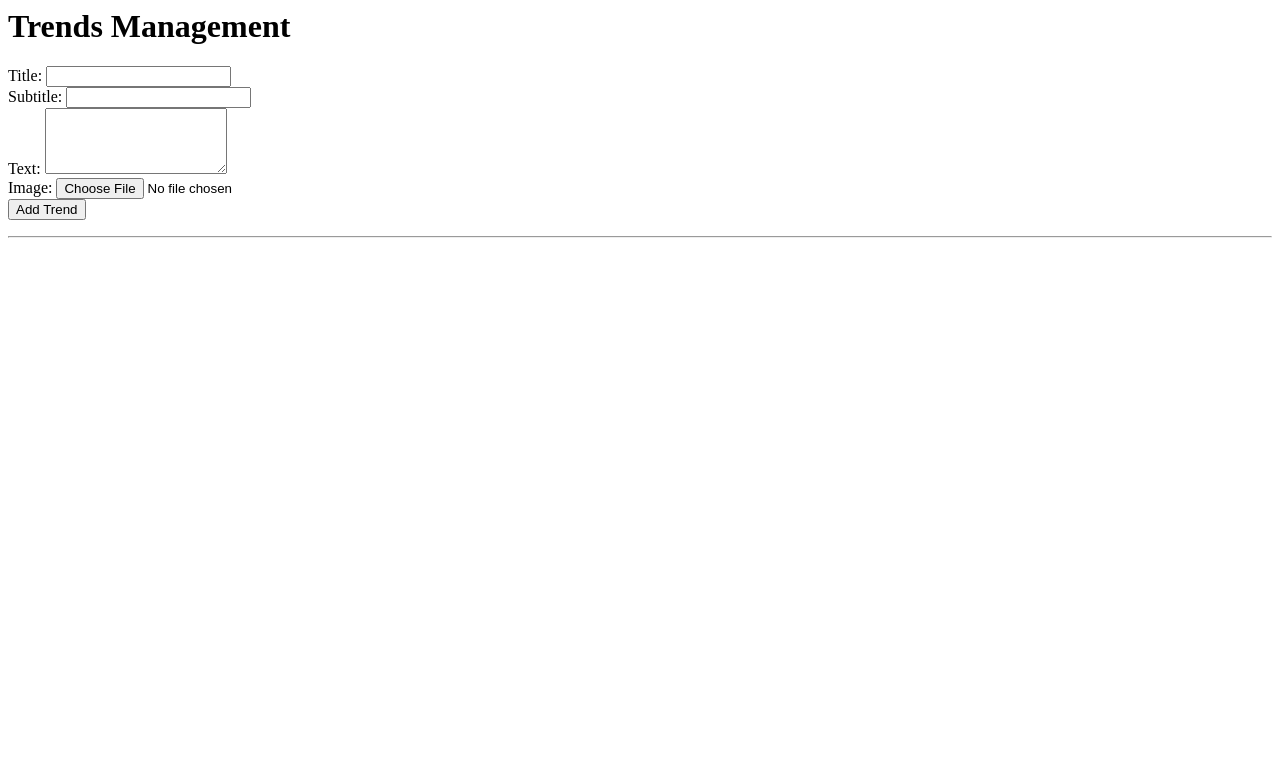
After one commit to ChunMaruDance/cms, a PHP site: page /views/mainPage/renderTrends.php in a window 1280 px wide. The commit adds this page. Shown: the top 783 px of the page. Run offline with PHP 8.4, Linux system fonts and the light colour scheme; the template is opened without the code that fills it, so the values that code supplies are empty.

Commit message:
add renderTrends page and trends model

```diff
--- /dev/null
+++ b/cms/views/mainPage/renderTrends.php
@@ -0,0 +1,36 @@
+<body>
+    <h1>Trends Management</h1>
+
+    <!-- Форма для додавання нового тренду -->
+    <form action="/trends/add" method="POST">
+        <label for="title">Title:</label>
+        <input type="text" id="title" name="title" required>
+        <br>
+        <label for="subtitle">Subtitle:</label>
+        <input type="text" id="subtitle" name="subtitle" required>
+        <br>
+        <label for="text">Text:</label>
+        <textarea id="text" name="text" rows="4" required></textarea>
+        <br>
+        <label for="image">Image:</label>
+        <input type="file" id="image" name="image" accept="image/*" required>
+        <br>
+        <button type="submit">Add Trend</button>
+    </form>
+
+    <hr>
+    <ul>
+        <?php foreach ($trends as $trend): ?>
+            <li>
+                <h2><?php echo $trend['title']; ?></h2>
+                <h3><?php echo $trend['subtitle']; ?></h3>
+                <p><?php echo $trend['text']; ?></p>
+                <img src="<?php echo $trend['image']; ?>" alt="Trend Image" width="200">
+
+                <form action="/trends/delete/<?php echo $trend['id']; ?>" method="POST">
+                    <button type="submit">Delete</button>
+                </form>
+            </li>
+        <?php endforeach; ?>
+    </ul>
+</body>
--- a/cms/views/users/dashboard.php
+++ b/cms/views/users/dashboard.php
@@ -17,6 +17,9 @@
             <a href="/mainPage/renderBanner" class="btn control-button">
                 Банер
             </a>
+            <a href="/mainPage/renderTrends" class="btn control-button">
+                Банер
+            </a>
             <a href="accessories" class="btn control-button">
                 Товари
             </a>
```
Also changed, not shown: cms/controllers/MainPageController.php (+15 -0 lines), cms/models/Trends.php (added, +65 -0 lines).
